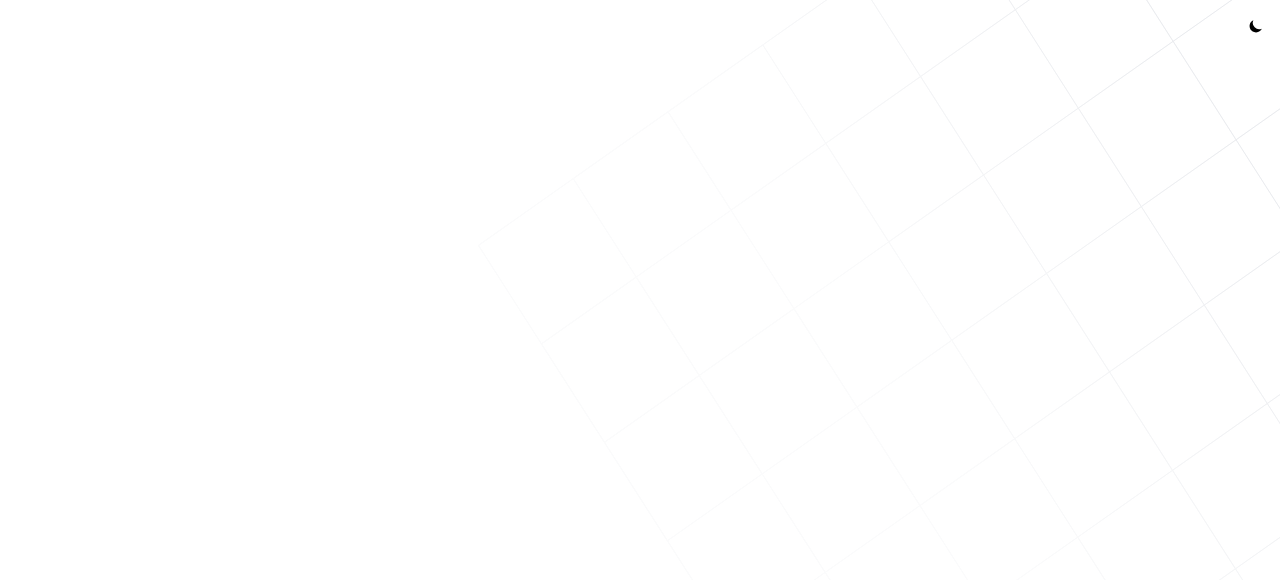
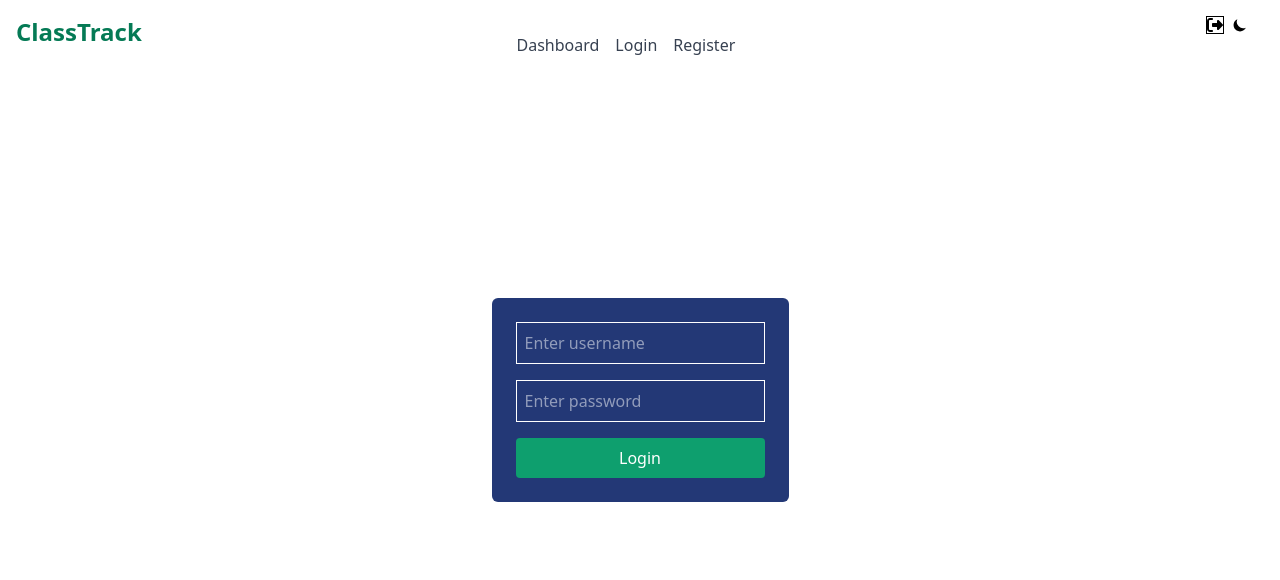
Before and after one commit to ClassTrackk/UI, a React (Vite) app: page /login in a window 1280 px wide. Shown: the top 580 px of the page. Built offline with nearby package versions, Linux system fonts and the light colour scheme.

Commit message:
riallianeamento

```diff
--- a/package.json
+++ b/package.json
@@ -13,6 +13,9 @@
     "postinstall": "flowbite-react patch"
   },
   "dependencies": {
+    "@fortawesome/fontawesome-svg-core": "^6.7.2",
+    "@fortawesome/free-solid-svg-icons": "^6.7.2",
+    "@fortawesome/react-fontawesome": "^0.2.2",
     "@reduxjs/toolkit": "^2.8.2",
     "flowbite-react": "^0.11.7",
     "react": "^19.1.0",
--- a/src/App.tsx
+++ b/src/App.tsx
@@ -1,9 +1,27 @@
-import { DarkThemeToggle } from "flowbite-react";
+import { BrowserRouter, Routes, Route, Navigate } from 'react-router-dom';
+import Login from './pages/Login';
+import Dashboard from './pages/Dashboard';
+import { ProtectedRoute } from './routes/ProtectedRoute';
 
 export default function App() {
   return (
     <main className="flex min-h-screen flex-col items-center justify-center bg-white px-4 py-24 dark:bg-gray-900">
-      <div className="absolute inset-0 size-full">
+       <BrowserRouter>
+      <Routes>
+        <Route path="/login" element={<Login />} />
+        <Route
+          path="/"
+          element={
+            <ProtectedRoute>
+              <Dashboard />
+            </ProtectedRoute>
+          }
+        />
+
+        <Route path="*" element={<Navigate to="/" />} />
+      </Routes>
+    </BrowserRouter>
+      {/* <div className="absolute inset-0 size-full">
         <div className="relative h-full w-full select-none">
           <img
             className="absolute right-0 min-w-dvh dark:hidden"
@@ -16,12 +34,7 @@ export default function App() {
             src="/pattern-dark.svg"
           />
         </div>
-      </div>
-      <div className="absolute top-4 right-4">
-        <DarkThemeToggle />
-      </div>
-
-
+      </div> */}
     </main>
   );
 }
--- /dev/null
+++ b/src/components/ui/footer.tsx
@@ -0,0 +1,8 @@
+
+export const Footer = () => {
+  return (
+    <footer className= " ">
+
+    </footer>
+  );
+};
--- a/src/components/ui/header.tsx
+++ b/src/components/ui/header.tsx
@@ -1,11 +1,20 @@
 import React from 'react';
 import { Link } from 'react-router-dom';
+import { DarkThemeToggle } from "flowbite-react";
+import { useDispatch } from 'react-redux';
+import { logout } from '../../store/authSlice';
+import { Button } from 'flowbite-react';
+import { faRightFromBracket} from '@fortawesome/free-solid-svg-icons';
+import { FontAwesomeIcon } from '@fortawesome/react-fontawesome';
 
 export const Header = () => {
+    const dispatch = useDispatch()
+    const handleLogout = () => dispatch(logout());
+
   return (
-    <header className="bg-white shadow-md px-6 py-4 flex items-center justify-between">
-      <h1 className="text-2xl font-bold text-green-600">ClassTrack</h1>
-      <nav className="space-x-4">
+    <header className= " ">
+      <h1 className="absolute top-4 left-4 text-2xl font-bold text-green-600">ClassTrack</h1>
+      <nav className="space-x-4 absolute top-4 border border-white bg-transparent text-white rounded outline-none transition duration-300 hover:border-white hover:shadow-[0_0_8px_2px_rgba(255,255,255,0.5)] px-6 py-4 ">
         <Link to="/" className="text-gray-700 hover:text-green-600 font-medium transition">
           Dashboard
         </Link>
@@ -16,6 +25,29 @@ export const Header = () => {
           Register
         </Link>
       </nav>
+      <div className='absolute top-4 right-8 flex items-center gap-2'>
+          <Button color="red" outline onClick={() => handleLogout}>
+          <FontAwesomeIcon icon={faRightFromBracket} />
+        </Button>
+        <DarkThemeToggle />
+      </div>
     </header>
   );
 };
+
+
+      {/* <div className="absolute inset-0 size-full">  className="w-full p-2 mb-4 border border-white bg-transparent text-white rounded outline-none transition duration-300 hover:border-white hover:shadow-[0_0_8px_2px_rgba(255,255,255,0.5)]"
+p-2 mb-4 border border-white bg-transparent text-white rounded outline-none transition duration-300 hover:border-white hover:shadow-[0_0_8px_2px_rgba(255,255,255,0.5)] px-6 py-4 flex items-top justify-between"
+        <div className="relative h-full w-full select-none">
+          <img
+            className="absolute right-0 min-w-dvh dark:hidden"
+            alt="Pattern Light"
+            src="/pattern-light.svg"
+          />
+          <img
+            className="absolute right-0 hidden min-w-dvh dark:block"
+            alt="Pattern Dark"
+            src="/pattern-dark.svg"
+          />
+        </div>
+      </div> */}
--- a/src/pages/Dashboard.tsx
+++ b/src/pages/Dashboard.tsx
@@ -0,0 +1,11 @@
+import React from 'react'
+import { Header } from '../components/ui/header'
+
+
+const Dashboard  = () => {
+    return(
+        <Header></Header>
+    )
+}
+
+export default Dashboard
--- a/src/pages/Login.tsx
+++ b/src/pages/Login.tsx
@@ -0,0 +1,48 @@
+import React, { useState } from 'react';
+import { useDispatch } from 'react-redux';
+import { login, logout } from '../store/authSlice';
+import { useNavigate } from 'react-router-dom';
+import { Header } from '../components/ui/header';
+
+const Login = () => {
+  const [username, setUsername] = useState('');
+  const dispatch = useDispatch();
+  const navigate = useNavigate();
+  const handleLogin = () => {
+    if (username.trim()) {
+      dispatch(login(username));
+      navigate('/');
+    }
+  };
+
+  return (
+    <div> <Header />
+   <div className="flex flex-col p-6 max-w-sm mx-auto bg-blue-900 text-white rounded-md outline-none">
+  <div className="flex-grow flex flex-col justify-center">
+    <input
+      type="text"
+      placeholder="Enter username"
+      value={username}
+      onChange={e => setUsername(e.target.value)}
+      className="border p-2 w-full mb-4"
+    />
+    <input
+      type="text"
+      placeholder="Enter password"
+      value={username}
+      onChange={e => setUsername(e.target.value)}
+      className="border p-2 w-full mb-4"
+    />
+    <button
+      onClick={handleLogin}
+      className="bg-green-500 text-white px-4 py-2 rounded"
+    >
+      Login
+    </button>
+  </div>
+</div>
+</div>
+  );
+}
+
+export default Login
--- a/src/routes/ProtectedRoute.tsx
+++ b/src/routes/ProtectedRoute.tsx
@@ -1,8 +1,9 @@
+import React from 'react';
 import { useSelector } from 'react-redux';
 import { Navigate } from 'react-router-dom';
 import { RootState } from '../store';
 
-export const ProtectedRoute = ({ children }: { children:  React.ReactNode }) => {
+export const ProtectedRoute = ({ children }: { children: React.ReactNode }) => {
   const isLoggedIn = useSelector((state: RootState) => state.auth.isLoggedIn);
   return isLoggedIn ? children : <Navigate to="/login" replace />;
 };
--- a/src/routes/index.tsx
+++ b/src/routes/index.tsx
@@ -1,12 +1,11 @@
-// routes/index.tsx
-import React from 'react';
-import { Routes, Route, Navigate } from 'react-router-dom';
+import React from 'react'
+import { Routes, Route} from 'react-router-dom';
 import { ProtectedRoute } from './ProtectedRoute';
-
 
 import Dashboard from '../pages/Dashboard';
 import Login from '../pages/Login';
 import Register from '../pages/Register';
+import ErrorPage from '../pages/ErrorPage';
 
 export default function AppRoutes() {
   return (
@@ -21,7 +20,7 @@ export default function AppRoutes() {
       />
       <Route path="/login" element={<Login />} />
       <Route path="/register" element={<Register />} />
-      <Route path="*" element={<Navigate to="/" />} />
+      <Route path="*" element={<ErrorPage />} />
     </Routes>
   );
 }
--- a/src/store/authSlice.tsx
+++ b/src/store/authSlice.tsx
@@ -1,22 +1,26 @@
-import { createSlice } from '@reduxjs/toolkit';
+import { createSlice, PayloadAction } from '@reduxjs/toolkit';
 
 interface AuthState {
-  isLoggedIn: boolean;
+  isAuthenticated: boolean;
+  user: string | null;
 }
 
 const initialState: AuthState = {
-  isLoggedIn: false,
+  isAuthenticated: false,
+  user: null,
 };
 
-export const authSlice = createSlice({
+const authSlice = createSlice({
   name: 'auth',
   initialState,
   reducers: {
-    login: (state) => {
-      state.isLoggedIn = true;
+    login(state, action: PayloadAction<string>) {
+      state.isAuthenticated = true;
+      state.user = action.payload;
     },
-    logout: (state) => {
-      state.isLoggedIn = false;
+    logout(state) {
+      state.isAuthenticated = false;
+      state.user = null;
     },
   },
 });
```
Also changed, not shown: 1 other file (tests, documents, lock files or other folders).
